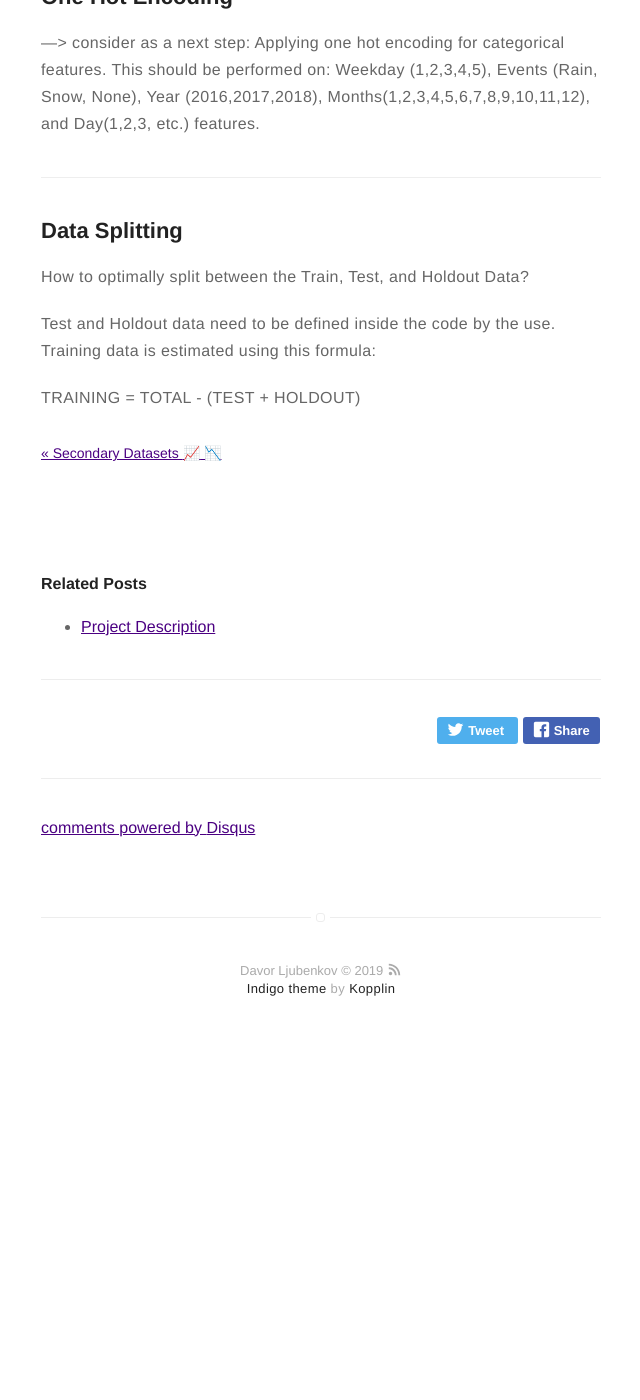
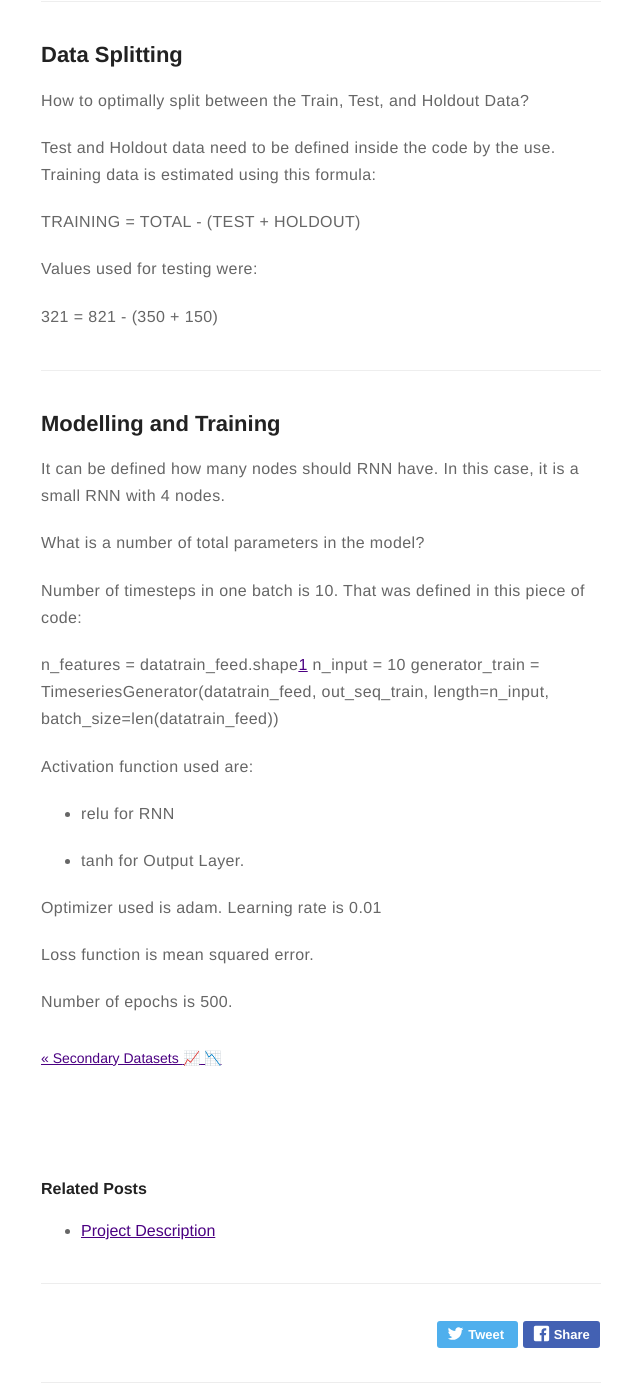
Before and after one commit to dljubenk/dljubenk.github.io, a Jekyll site: the page built from _posts/2019-03-08-prediction.markdown, in a window 1280 px wide and 1400 px high, scrolled down 4708 px. Shown: the whole window, without its empty margins (319-959 px from the left). Built offline with Jekyll 4.4.1, drawn with Linux system fonts in a browser that asks for light colours; emoji names are drawn with the system emoji font; comment, search, counter and statistics services are not loaded; before the commit the page ends 5768 px from its top, so only the background shows below that; some of the changed text lies outside the part shown.

Commit message:
Update 2019-03-08-prediction.markdown

```diff
--- a/_posts/2019-03-08-prediction.markdown
+++ b/_posts/2019-03-08-prediction.markdown
@@ -42,12 +42,6 @@ jemoji: '<img class="emoji" title=":space_invader:" alt=":space_invader:" src="h
 In a nutshell, sequential models have 3 dimension. These dimensions are: sample size, time steps, and features. Preparing 3D input is not an easy task. So, instead of trying to create a 3D array, TimeSeriesGenerator class is used. The advantage of this class is the ability to set the batch size.
 
 BATCH SIZE???
-
-Is the batch size part of this code, where value 10 for n_input can be found:
-
-n_features = datatrain_feed.shape[1]
-n_input = 10
-generator_train = TimeseriesGenerator(datatrain_feed, out_seq_train, length=n_input, batch_size=len(datatrain_feed))
 
 FEATURE ENGINEERING -> not used but could be considered as a next step.
 
@@ -163,5 +157,35 @@ Test and Holdout data need to be defined inside the code by the use. Training da
 
 TRAINING = TOTAL - (TEST + HOLDOUT)
 
+Values used for testing were:
+
+321  = 821 - (350 + 150)
+
+---
+
+## Modelling and Training
+
+It can be defined how many nodes should RNN have. In this case, it is a small RNN with 4 nodes.
+
+What is a number of total parameters in the model?
+
+Number of timesteps in one batch is 10. That was defined in this piece of code:
+
+n_features = datatrain_feed.shape[1]
+n_input = 10
+generator_train = TimeseriesGenerator(datatrain_feed, out_seq_train, length=n_input, batch_size=len(datatrain_feed))
+
+Activation function used are:
+
+- relu for RNN
+
+- tanh for Output Layer.
+
+Optimizer used  is adam. Learning rate is 0.01
+
+Loss function is mean squared error.
+
+Number of epochs is 500.
+
 
 [1]: /assets/images/plot1.png
```
